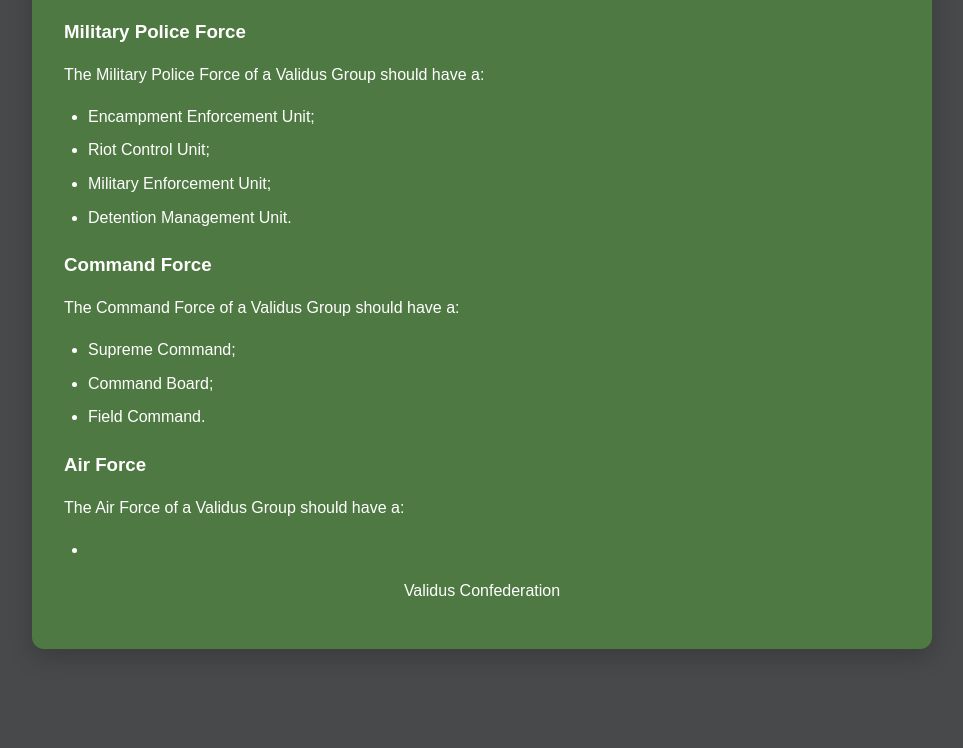
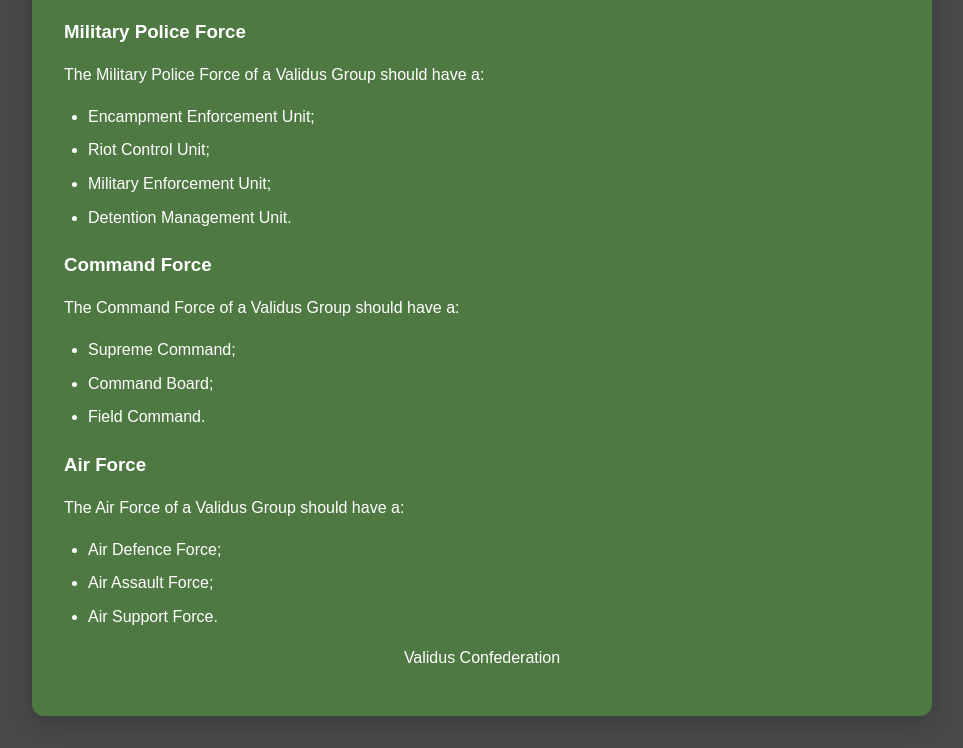
Before and after one commit to TheVoid41/Lacertyon, a plain HTML site: page Validus.html in a window 1280 px wide. Shown: the part 1700-2448 px from the top of the page, without its empty margins (158-1121 px from the left). Before the commit the page ends 2381 px from the top, so only its background shows below. Drawn offline with Linux system fonts and the light colour scheme.

Commit message:
Update Validus.html

```diff
--- a/Validus.html
+++ b/Validus.html
@@ -256,7 +256,9 @@
 		<p>The Air Force of a Validus Group should have a:</p>
 
 		<ul>
-			<li></li>
+			<li>Air Defence Force;</li>
+			<li>Air Assault Force;</li>
+			<li>Air Support Force.</li>
 		</ul>
 	</section>
 
```
